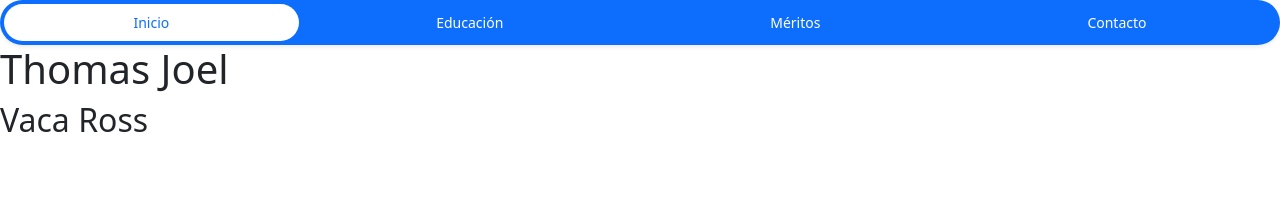
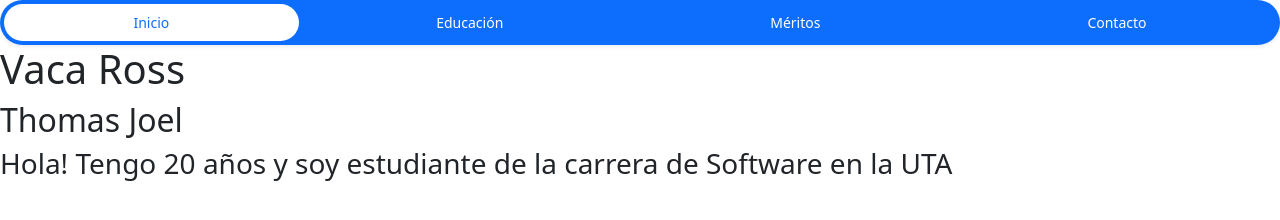
Before and after one commit to ThomXasG/PracticaGit4A_VacaThomas, a plain HTML site: page index.html in a window 1280 px wide. Drawn offline with nearby package versions, Linux system fonts and the light colour scheme.

Commit message:
Se agregó un resumen de mi CV

```diff
--- a/index.html
+++ b/index.html
@@ -25,8 +25,9 @@
               </li>
         </ul>
     </nav>
-    <h1>Thomas Joel</h1>
-    <h2>Vaca Ross</h2>
+    <h1>Vaca Ross</h1>
+    <h2>Thomas Joel</h2>
+    <h3>Hola! Tengo 20 años y soy estudiante de la carrera de Software en la UTA</h3>
     <script src="https://cdn.jsdelivr.net/npm/bootstrap@5.3.0-alpha3/dist/js/bootstrap.bundle.min.js" integrity="sha384-ENjdO4Dr2bkBIFxQpeoTz1HIcje39Wm4jDKdf19U8gI4ddQ3GYNS7NTKfAdVQSZe" crossorigin="anonymous"></script>
 </body>
 </html>
```
